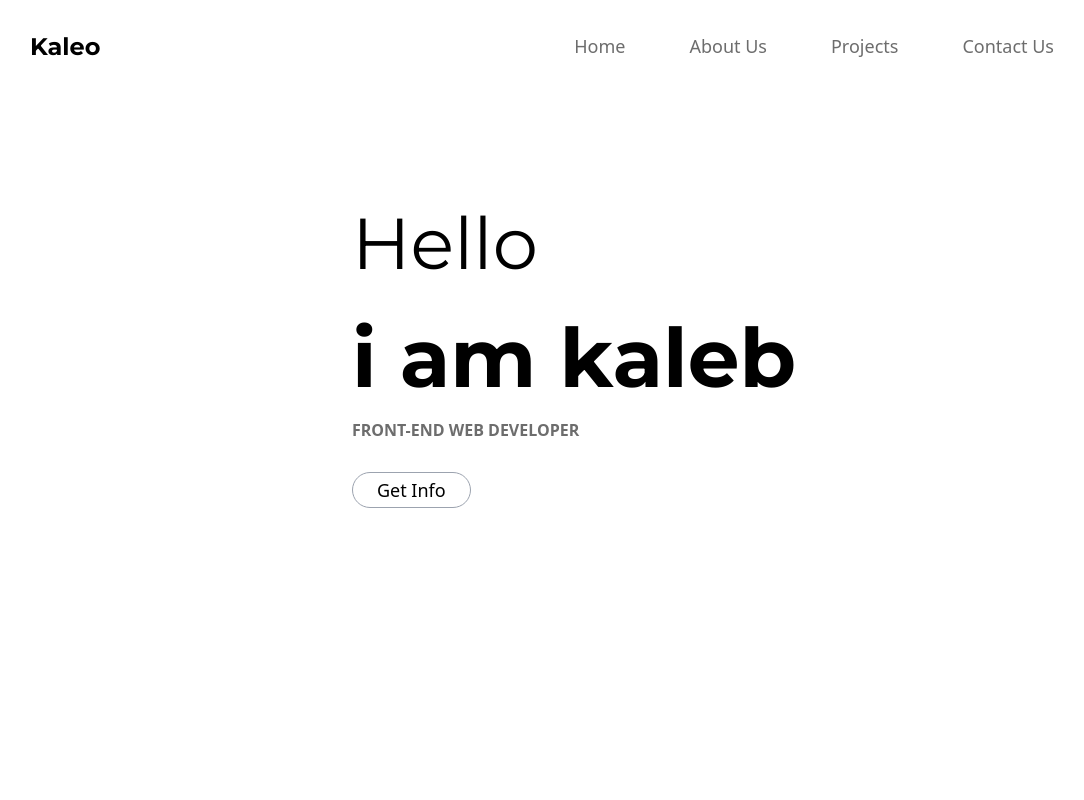
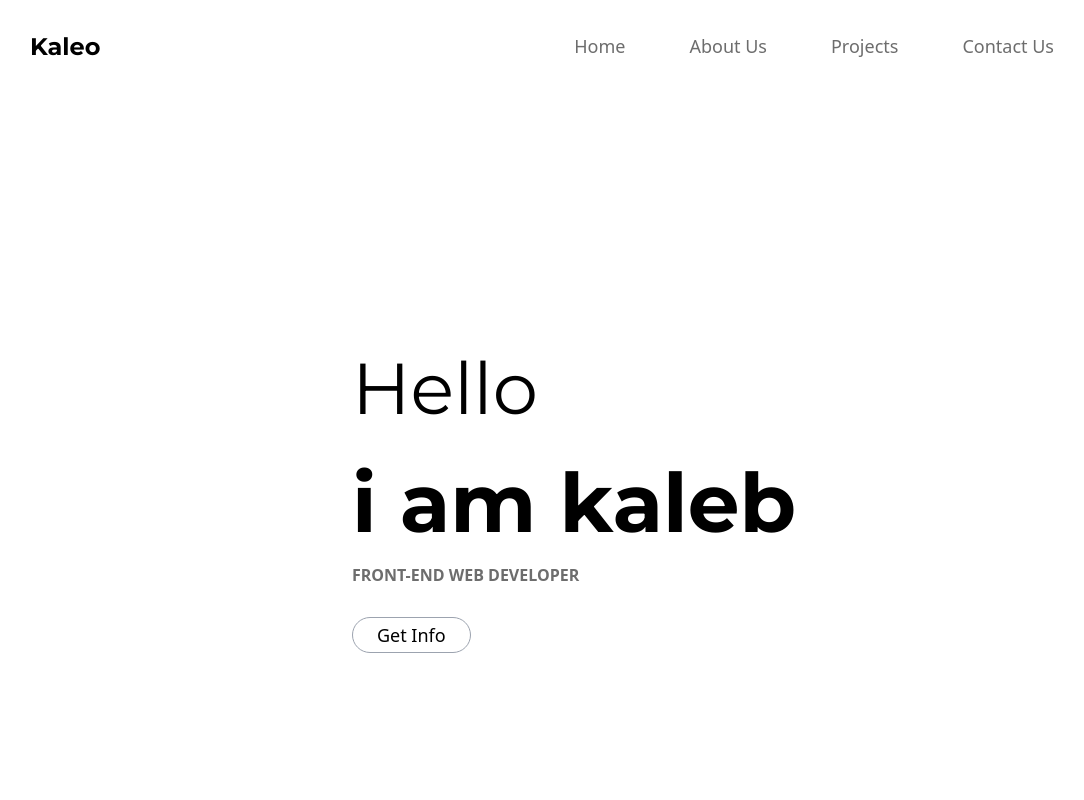
Before and after one commit to kaleb110/portfolio-1.0, a React (Vite) app: page / in a window 1280 px wide. Shown: the top 800 px of the page, without its empty margins (98-1182 px from the left). Built offline with nearby package versions, Linux system fonts and the light colour scheme; a web font is replaced by a local one.

Commit message:
minimal commit

```diff
--- a/src/sections/Hero.jsx
+++ b/src/sections/Hero.jsx
@@ -4,7 +4,7 @@ import { Button } from "../components";
 const Hero = () => {
   return (
     <section id="home" className="flex justify-center min-h-screen">
-      <div className="flex flex-col justify-start items-start padding-x padding-y">
+      <div className="flex flex-col justify-center items-start padding-x padding-y">
         <h1 className="font-montserrat text-[72px] max-sm:text-[52px] leading-normal">
           Hello
         </h1>
```
